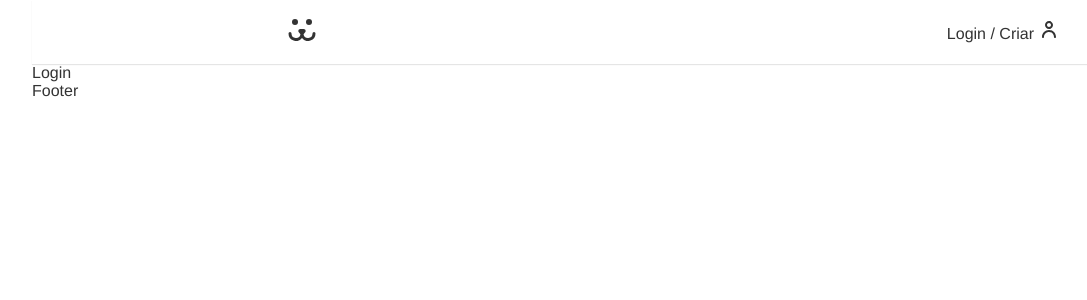
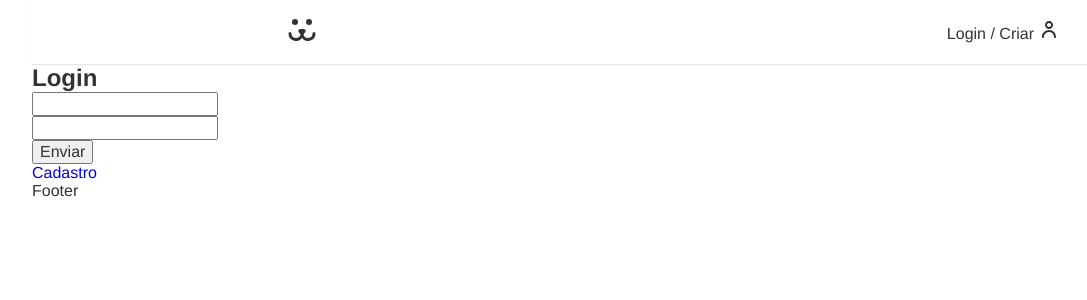
Before and after one commit to Deborars/dogbook, a React (Vite) app: page /login in a window 1280 px wide. Shown: the top 300 px of the page, without its empty margins (32-1119 px from the left). Built offline with nearby package versions, Linux system fonts and the light colour scheme.

Commit message:
criação das rotas de login

```diff
--- a/src/App.jsx
+++ b/src/App.jsx
@@ -16,7 +16,8 @@
         <Header />
         <Routes>
           <Route path='/' element={<Home />} end />
-          <Route path='/login' element={<Login />} />
+          {/* indica que haverá outras rotas aninhadas a partir de login */}
+          <Route path='/login/*' element={<Login />} />
         </Routes>
         <Footer />
       </BrowserRouter>
--- a/src/Components/Login/Login.jsx
+++ b/src/Components/Login/Login.jsx
@@ -1,8 +1,20 @@
 import React from 'react'
+import { Route, Routes } from 'react-router-dom'
+import LoginForm from './LoginForm'
+import LoginCreate from './LoginCreate'
+import LoginPasswordLost from './LoginPasswordLost'
+import LoginPasswordReset from './LoginPasswordReset'
 
 const Login = () => {
   return (
-    <div>Login</div>
+    <div>
+      <Routes>
+        <Route path='/' element={<LoginForm />}></Route>
+        <Route path='criar' element={<LoginCreate />}></Route>
+        <Route path='perdeu' element={<LoginPasswordLost />}></Route>
+        <Route path='resetar' element={<LoginPasswordReset />}></Route>
+      </Routes>
+    </div>
   )
 }
 
--- /dev/null
+++ b/src/Components/Login/LoginCreate.jsx
@@ -0,0 +1,9 @@
+import React from 'react'
+
+const LoginCreate = () => {
+  return (
+    <div>LoginCreate</div>
+  )
+}
+
+export default LoginCreate
--- /dev/null
+++ b/src/Components/Login/LoginForm.jsx
@@ -0,0 +1,38 @@
+import React from 'react'
+import { Link } from 'react-router-dom'
+
+const LoginForm = () => {
+  const [username, setUsername] = React.useState('');
+  const [password, setPassword] = React.useState('');
+
+  function handleSubmit(event) {
+    event.preventDefault();
+
+    fetch('https://dogsapi.origamid.dev/json/jwt-auth/v1/token', {
+      method: 'POST',
+      headers: { 'Content-Type': 'application/json' },
+      body: JSON.stringify({ username, password }),
+    }).then((response) => {
+      console.log(response);
+      return response.json();
+    }).then((json) => {
+      console.log(json);
+      return json;
+    })
+  }
+
+
+  return (
+    <section>
+      <h1>Login</h1>
+      <form action="" onSubmit={handleSubmit}>
+        <input type="text" value={username} onChange={({ target }) => { setUsername(target.value) }} />
+        <input type="text" value={password} onChange={({ target }) => { setPassword(target.value) }} />
+        <button>Enviar</button>
+      </form>
+      <Link to="/login/criar">Cadastro</Link>
+    </section>
+  )
+}
+
+export default LoginForm
--- /dev/null
+++ b/src/Components/Login/LoginPasswordLost.jsx
@@ -0,0 +1,9 @@
+import React from 'react'
+
+const LoginPasswordLost = () => {
+  return (
+    <div>LoginPasswordLost</div>
+  )
+}
+
+export default LoginPasswordLost
--- /dev/null
+++ b/src/Components/Login/LoginPasswordReset.jsx
@@ -0,0 +1,9 @@
+import React from 'react'
+
+const LoginPasswordReset = () => {
+  return (
+    <div>LoginPasswordReset</div>
+  )
+}
+
+export default LoginPasswordReset
```
